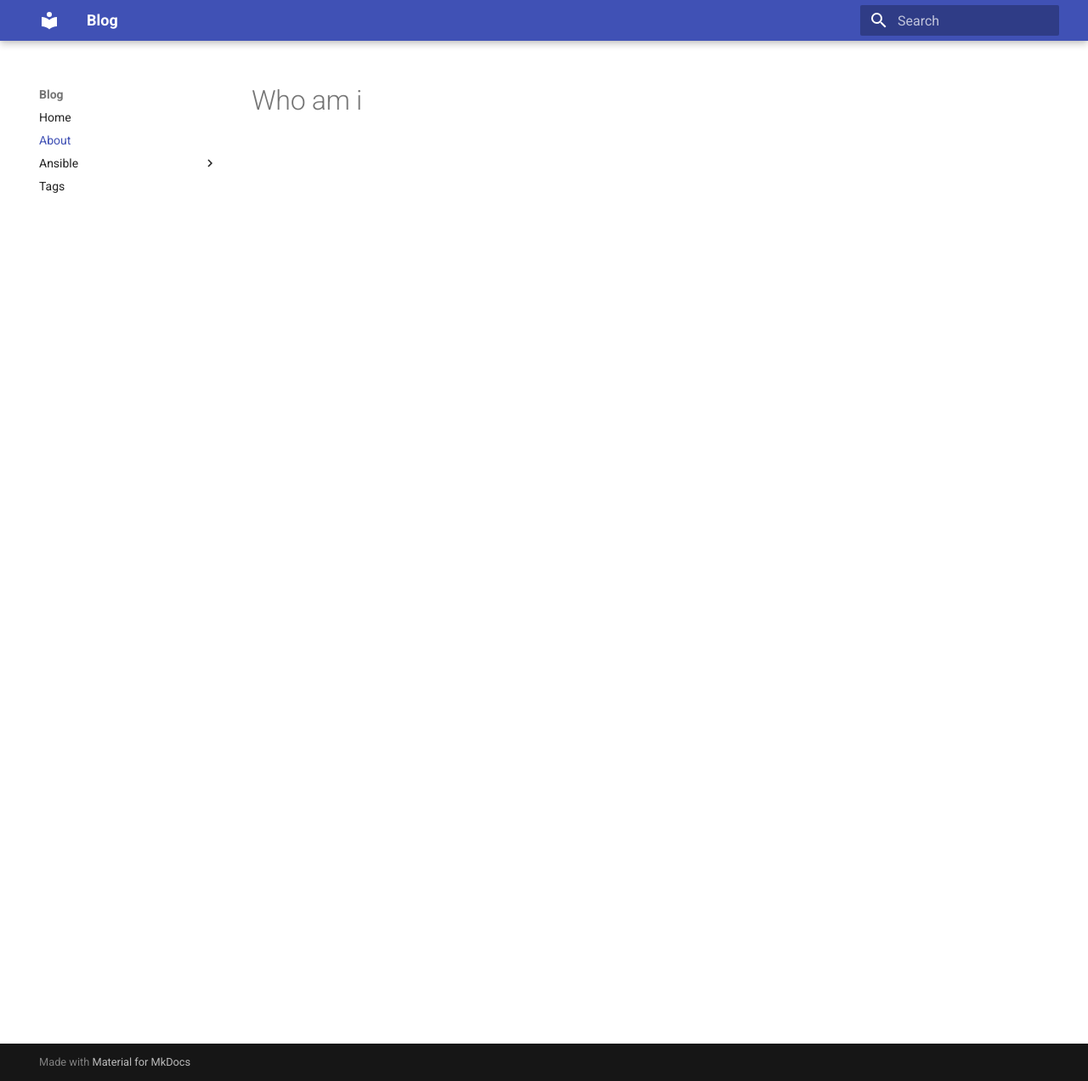
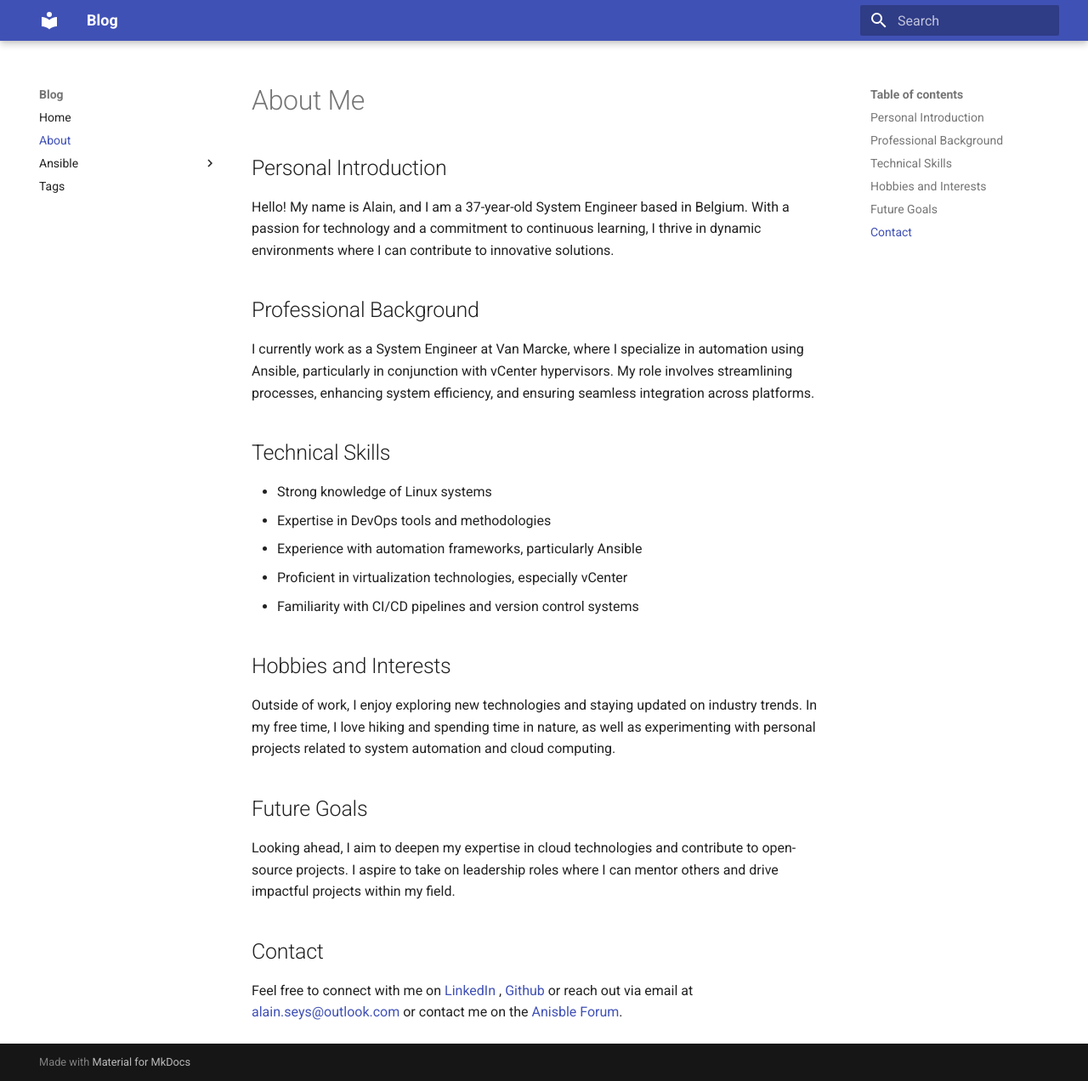
Before and after one commit to alainseys/blog, an MkDocs documentation site: the page built from docs/about.md, in a window 1280 px wide and 1272 px high. Shown: the whole window at 85% size. Built offline with MkDocs 1.6.1 and Material for MkDocs 9.7.7, drawn with Linux system fonts in a browser that asks for light colours.

Commit message:
update about me

```diff
--- a/docs/about.md
+++ b/docs/about.md
@@ -1 +1,23 @@
-# Who am i
+# About Me
+
+## Personal Introduction
+Hello! My name is Alain, and I am a 37-year-old System Engineer based in Belgium. With a passion for technology and a commitment to continuous learning, I thrive in dynamic environments where I can contribute to innovative solutions.
+
+## Professional Background
+I currently work as a System Engineer at Van Marcke, where I specialize in automation using Ansible, particularly in conjunction with vCenter hypervisors. My role involves streamlining processes, enhancing system efficiency, and ensuring seamless integration across platforms.
+
+## Technical Skills
+- Strong knowledge of Linux systems
+- Expertise in DevOps tools and methodologies
+- Experience with automation frameworks, particularly Ansible
+- Proficient in virtualization technologies, especially vCenter
+- Familiarity with CI/CD pipelines and version control systems
+
+## Hobbies and Interests
+Outside of work, I enjoy exploring new technologies and staying updated on industry trends. In my free time, I love hiking and spending time in nature, as well as experimenting with personal projects related to system automation and cloud computing.
+
+## Future Goals
+Looking ahead, I aim to deepen my expertise in cloud technologies and contribute to open-source projects. I aspire to take on leadership roles where I can mentor others and drive impactful projects within my field.
+
+## Contact
+Feel free to connect with me on [LinkedIn](https://www.linkedin.com/in/alainseys/) , [Github](https://github.com/alainseys) or reach out via email at [alain.seys@outlook.com](mailto:alain.seys@outlook.com) or contact me on the [Anisble Forum](https://forum.ansible.com/badges/2/lid?username=alainseys).
```
Also changed, not shown: docs/images/Designer.jpeg (added).
